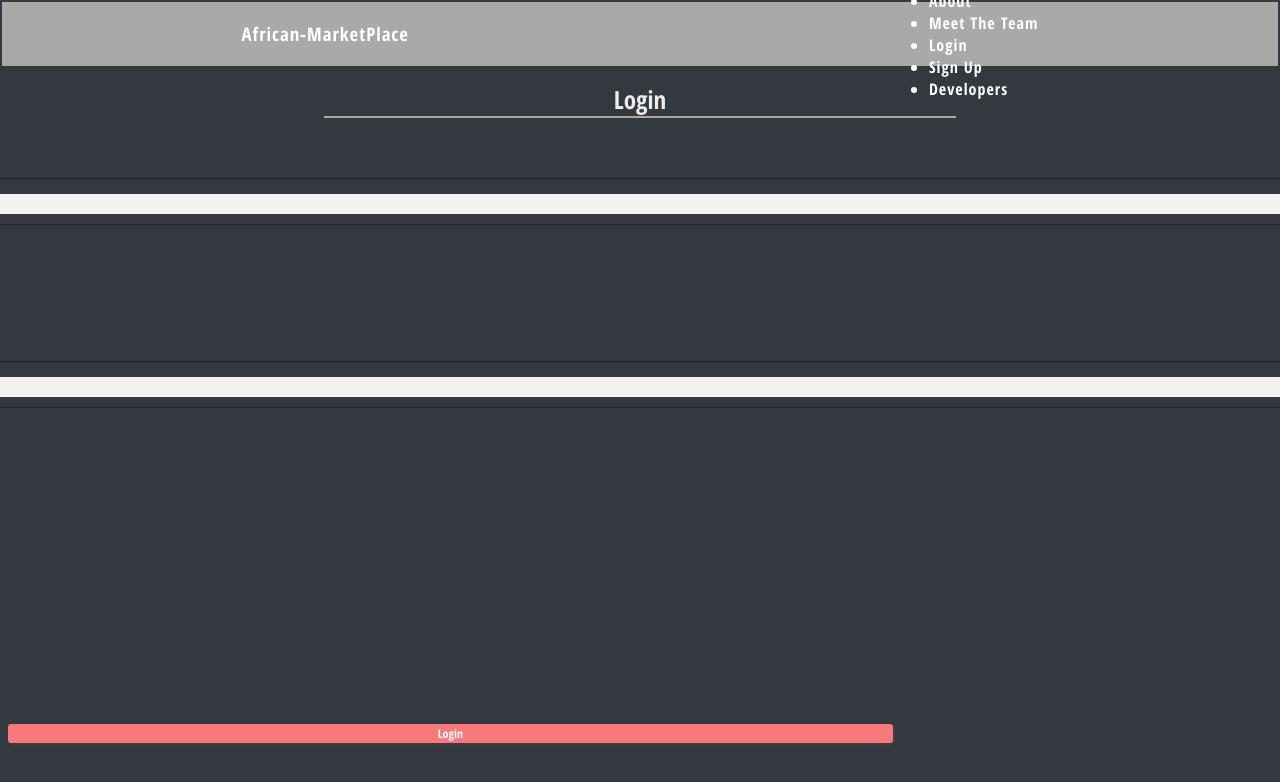
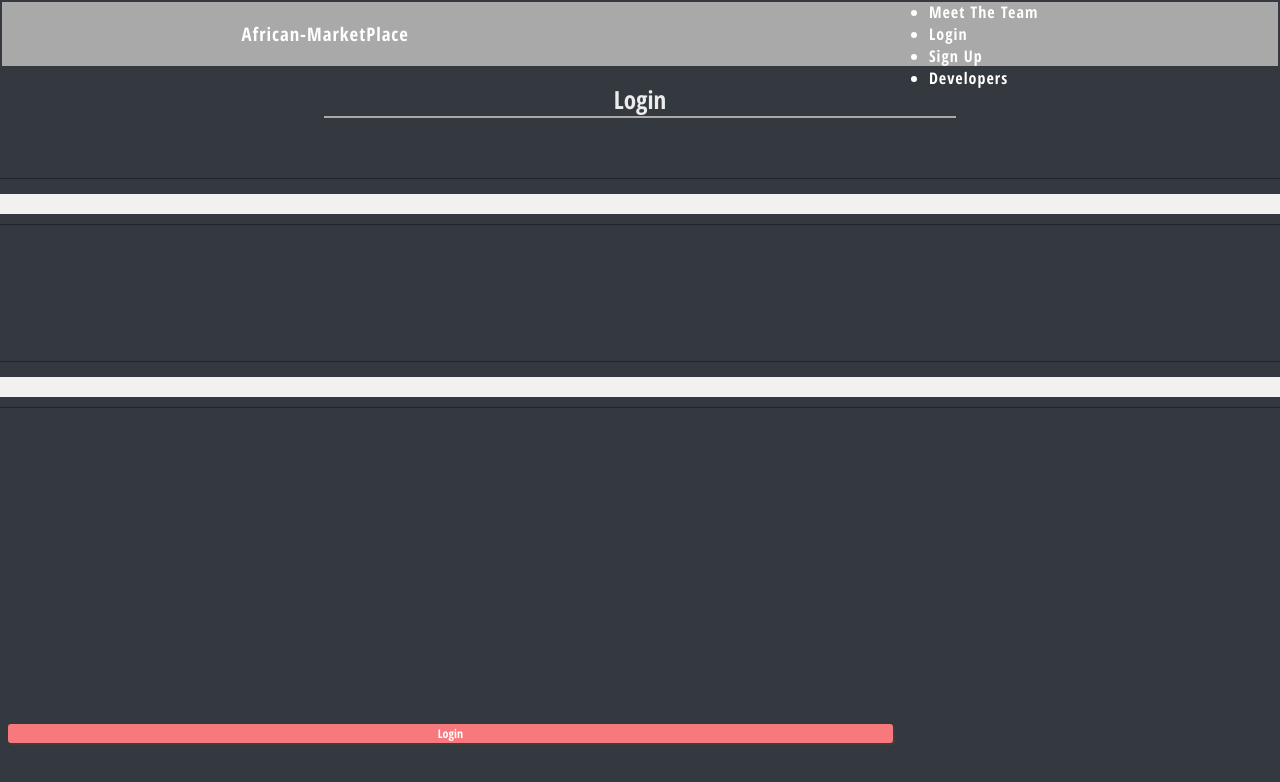
Before and after one commit to African-Marketplace-Sauti-Africa/frontEnd, a React (Create React App) app in the folder front-end/: page /login in a window 1280 px wide. Shown: the top 782 px of the page. Built offline with nearby package versions, Linux system fonts and the light colour scheme.

Commit message:
Removed unnecessary routing.

```diff
--- a/front-end/src/App.js
+++ b/front-end/src/App.js
@@ -23,33 +23,17 @@ function App() {
    <LoginContext.Provider value={loginInfo}>
       <Router>
         <Nav/>
-        <div>
+        {/* <div>
           <Route
             render={({ location }) => {
-              return (
-              <Switch location={location}>
+              return ( */}
+              <Switch >
                 <Route exact path="/">
                   <Redirect
                     to={{ pathname: "/home" }}
                   />
                 </Route>
                 <Route path="/home" component={HomePage}></Route>
-                {/* <Route
-                  path="/about"
-                  component={() => {
-                    window.location.href =
-                      "https://african-marketplace-landing-page.vercel.app/about.html";
-                    return null;
-                  }}
-                />
-                <Route
-                  path="/meettheteam"
-                  component={() => {
-                    window.location.href =
-                      "https://african-marketplace-landing-page.vercel.app/team.html";
-                    return null;
-                  }}
-                />  */}
                 <PrivateRoute exact path='/UserInventory' component={UserInventory}/>
                 <PrivateRoute exact path='/profile' component={UserProfile}/>
                 <Route path="/login" >
@@ -59,9 +43,9 @@ function App() {
                 <Route path="/devs" component={Developers}></Route>
                 <Route path='/meettheteam' component={DevPage}></Route>
               </Switch>
-            )}}
+            {/* )}}
           />
-        </div>
+        </div> */}
       </Router>
    </LoginContext.Provider>
   );
--- a/front-end/src/components/Nav.js
+++ b/front-end/src/components/Nav.js
@@ -10,7 +10,6 @@ function Nav() {
           <h3 className='navTitle'>African-MarketPlace</h3>
           <ul className='navLinks'>
             <Link className='navHome' to="/home"><li>Home</li></Link>
-            <Link className='navAbour' to="/about"><li>About</li></Link>
             <Link className='navMeet' to="/meettheteam"><li>Meet The Team</li></Link>
             <Link className='navLogin' to="/login"><li>Login</li></Link>
             <Link className='navSignup' to="/signup"><li>Sign Up</li></Link>
```
